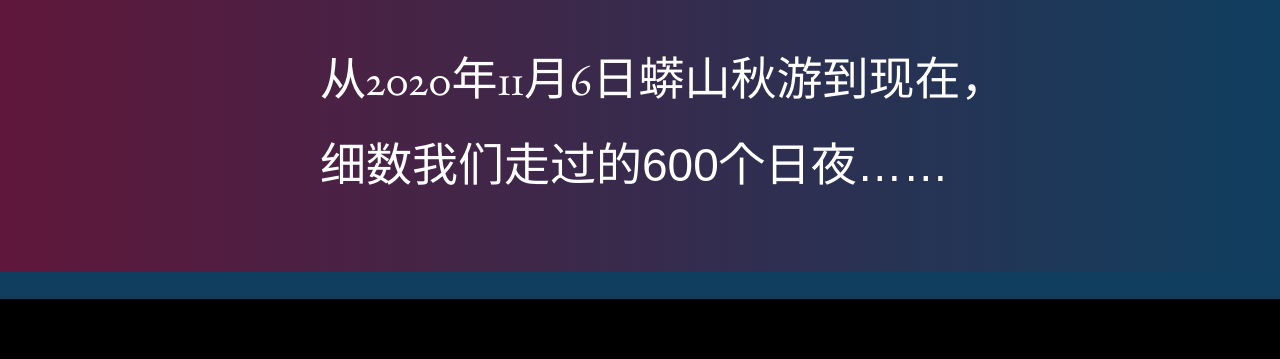
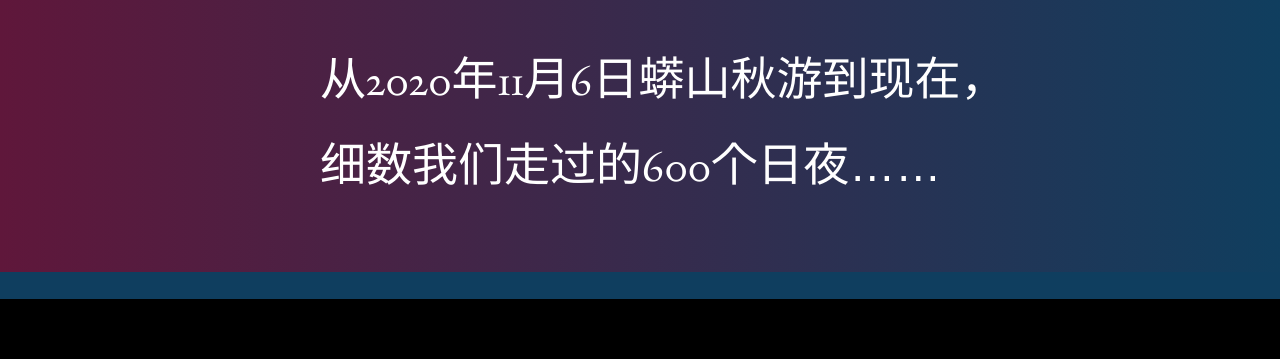
Before and after one commit to Safety-Hammer/anniversary.gitbub.com, a plain HTML site: page index.html in a window 1280 px wide. Shown: the part 699-1058 px from the top of the page. Drawn offline with Linux system fonts and the light colour scheme.

Commit message:
修复了字体不同问题

```diff
--- a/index.html
+++ b/index.html
@@ -34,7 +34,7 @@ html{-webkit-font-smoothing:antialiased; -moz-osx-font-smoothing:grayscale}#b{ba
 <p class="p24 f24">“2022.6.29”</p>
 </div>
 <div class="v26 ps26 s26 c20">
-<p class="p25"><span class="f25">从</span><span class="f26">2020</span><span class="f27">年</span><span class="f28">11</span><span class="f29">月</span><span class="f30">6</span><span class="f31">日蟒山秋游到现在，细数我们走过的600个日夜……</span></p>
+<p class="p25"><span class="f25">从</span><span class="f26">2020</span><span class="f27">年</span><span class="f28">11</span><span class="f29">月</span><span class="f30">6</span><span class="f31">日蟒山秋游到现在，细数我们走过的<span class="f26">600</span>个日夜……</span></p>
 </div>
 </div>
 </div>
```
